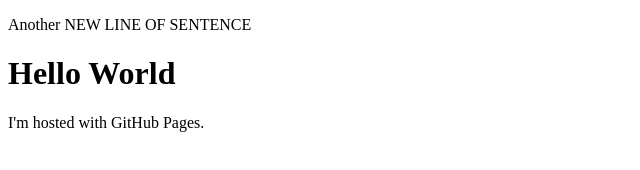
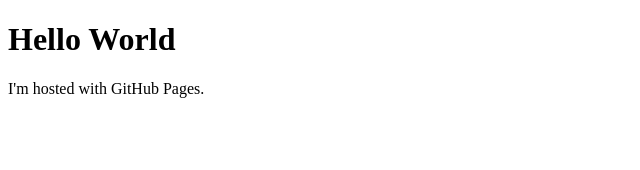
Before and after one commit to yukil-30/Portfolio, a plain HTML site: page index.html in a window 1280 px wide. Shown: the whole page, without its empty margins (0-640 px from the left). Drawn offline with Linux system fonts and the light colour scheme.

Commit message:
Update main to index.html

```diff
--- a/main.html
+++ b/index.html
@@ -1,7 +1,6 @@
 <!DOCTYPE html>
 <html>
   <body>
-    <p>Another NEW LINE OF SENTENCE</p>
     <h1>Hello World</h1>
     <p>I'm hosted with GitHub Pages.</p>
   </body>
```
